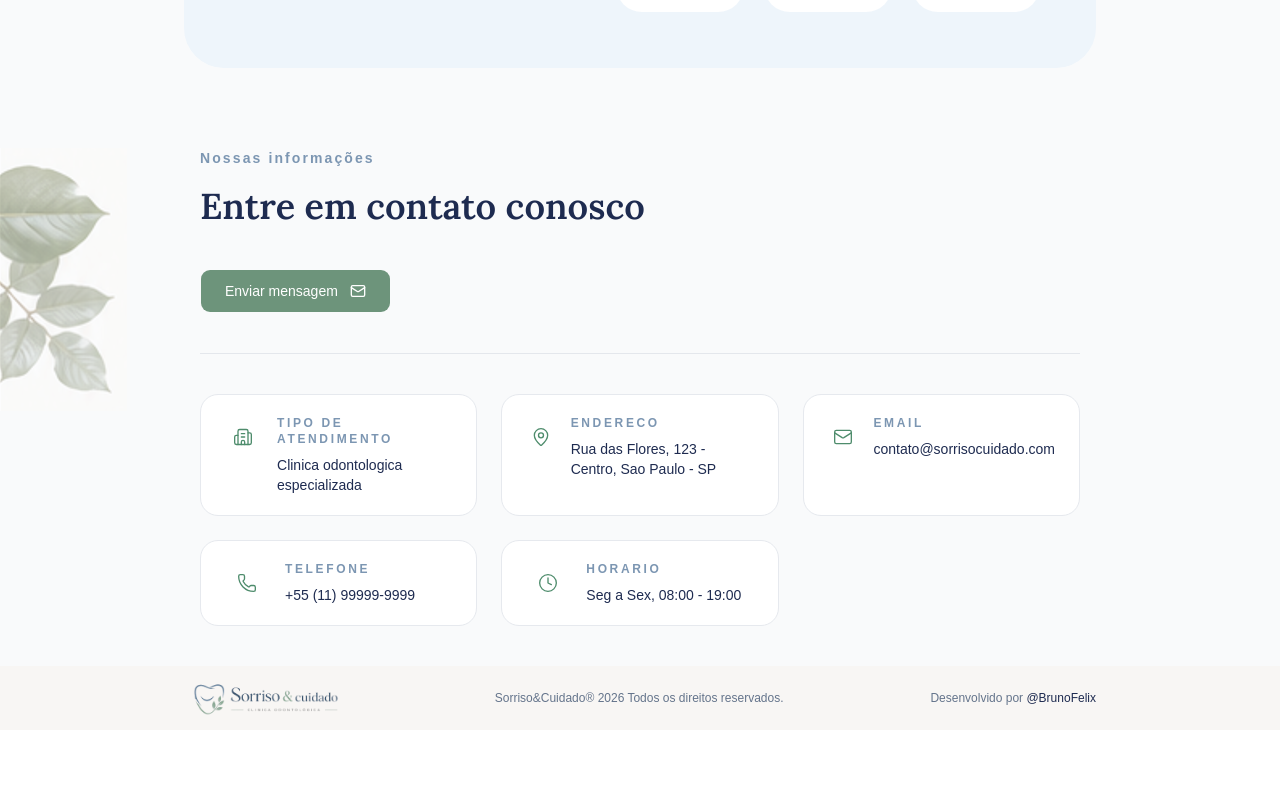
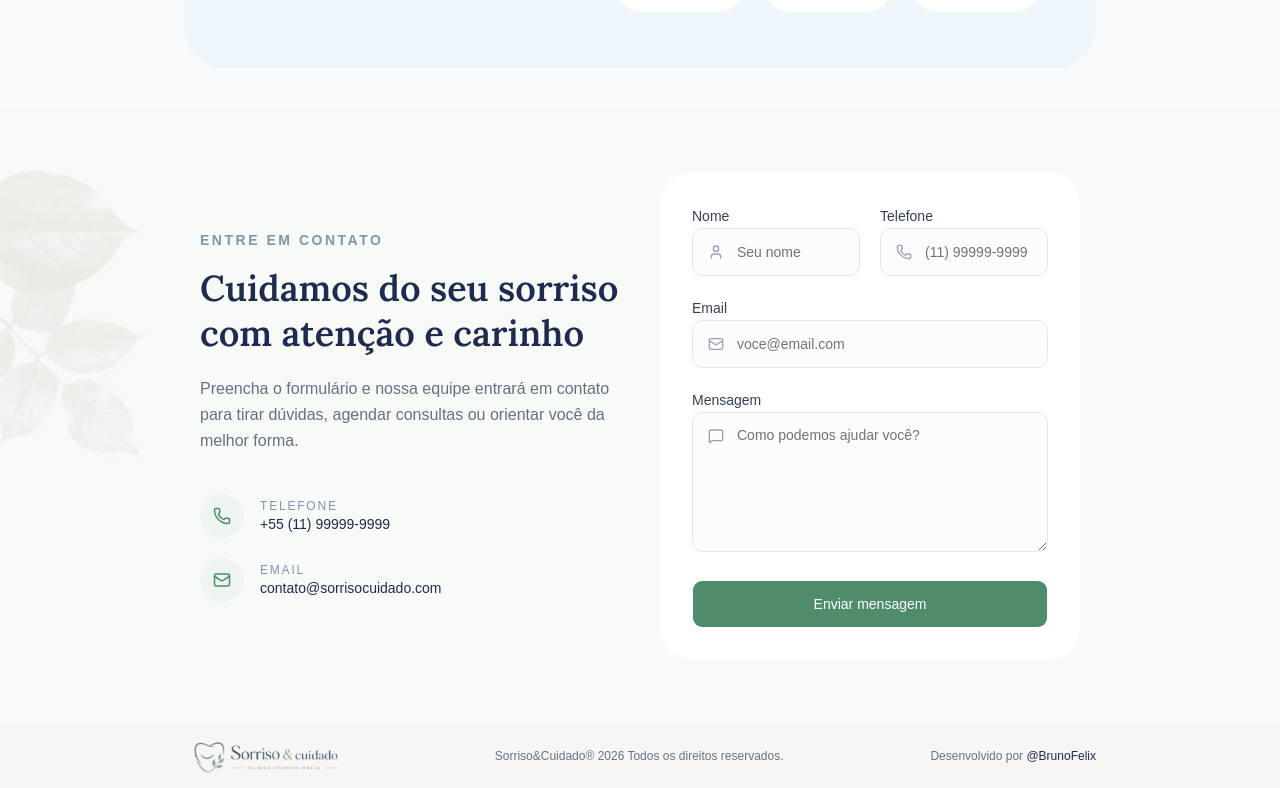
Before and after one commit to BrunoFelix1/portfolio-landing-page, a React (Vite) app: page / in a window 1280 px wide. Shown: the part 3023-3811 px from the top of the page. Before the commit the page ends 3753 px from the top, so only its background shows below. Built offline with nearby package versions, Linux system fonts and the light colour scheme; the HTML template or start-up script is replaced by a standard one.

Commit message:
feat: adding form to clinic info

```diff
--- a/src/components/ClinicInfo.tsx
+++ b/src/components/ClinicInfo.tsx
@@ -1,82 +1,146 @@
-import { MapPin, Mail, Phone, Clock, Building2 } from "lucide-react";
+import { Mail, Phone, User, MessageSquare } from "lucide-react";
 import { Button } from "./ui/button";
+import { Input } from "./ui/input";
+import { Textarea } from "./ui/textarea";
 import leaf from "@/assets/Leaf.png";
 
-const infoItems = [
-  {
-    id: "clinic-type",
-    title: "Tipo de atendimento",
-    value: "Clinica odontologica especializada",
-    icon: Building2,
-  },
-  {
-    id: "address",
-    title: "Endereco",
-    value: "Rua das Flores, 123 - Centro, Sao Paulo - SP",
-    icon: MapPin,
-  },
-  {
-    id: "email",
-    title: "Email",
-    value: "contato@sorrisocuidado.com",
-    icon: Mail,
-  },
-  {
-    id: "phone",
-    title: "Telefone",
-    value: "+55 (11) 99999-9999",
-    icon: Phone,
-  },
-  {
-    id: "hours",
-    title: "Horario",
-    value: "Seg a Sex, 08:00 - 19:00",
-    icon: Clock,
-  },
-];
+export default function ClinicContactForm() {
+  return (
+    <section className="relative overflow-hidden bg-[#f8faf8]  py-16 lg:px-50">
+      {/* Decorative Leaf */}
+      <img
+        src={leaf}
+        alt="Leaf"
+        className="absolute left-0 top-10 w-40 opacity-10"
+      />
 
-export default function ClinicInfo() {
-  return (
-    <section className="bg-[#f9fafb] px-4 py-10 lg:px-50">
-      <img src={leaf} alt="Leaf" className="absolute left-0 opacity-50" />
-      <div className="mx-auto">
-        <div className="flex flex-col gap-10 border-b border-[#e4e7ec] pb-10">
-          <div className="flex flex-col gap-4">
-            <span className="text-sm font-semibold  tracking-[0.15em] text-[#7c96b2]">
-              Nossas informações
+      <div className="mx-auto grid  gap-10 lg:grid-cols-2">
+        {/* Left Content */}
+        <div className="flex flex-col justify-center">
+          <span className="text-sm font-semibold tracking-[0.18em] text-[#7c96b2] uppercase">
+            Entre em contato
           </span>
-            <h2 className="max-w-2xl font-lora text-4xl font-semibold leading-tight text-[#1e2b50]">
-              Entre em contato conosco
+
+          <h2 className="mt-4 max-w-md font-lora text-4xl font-semibold leading-tight text-[#1e2b50]">
+            Cuidamos do seu sorriso com atenção e carinho
           </h2>
+
+          <p className="mt-5 max-w-lg text-base leading-relaxed text-[#667085]">
+            Preencha o formulário e nossa equipe entrará em contato para tirar
+            dúvidas, agendar consultas ou orientar você da melhor forma.
+          </p>
+
+          <div className="mt-10 flex flex-col gap-5">
+            <div className="flex items-center gap-4">
+              <div className="flex h-11 w-11 items-center justify-center rounded-full bg-[#eef5f0] text-[#4e8c6c]">
+                <Phone size={18} />
               </div>
 
-          <div className="flex flex-wrap gap-4">
-            <Button className="flex h-11 items-center gap-3 rounded-lg  bg-green text-white px-6 text-sm font-normal transition-all duration-300 hover:-translate-y-0.5 hover:cursor-pointer ">
-              Enviar mensagem
-              <Mail size={16} />
-            </Button>
+              <div>
+                <p className="text-xs uppercase tracking-[0.15em] text-[#7c96b2]">
+                  Telefone
+                </p>
+                <p className="text-sm font-medium text-[#1e2b50]">
+                  +55 (11) 99999-9999
+                </p>
               </div>
             </div>
 
-        <div className="mt-10 grid gap-6 md:grid-cols-2 lg:grid-cols-3">
-          {infoItems.map((item) => (
-            <div
-              key={item.id}
-              className="flex items-start gap-4 rounded-2xl border border-[#e6e9ee] bg-white px-6 py-5"
-            >
-              <div className="flex h-11 w-11 items-center justify-center rounded-full  text-[#4e8c6c]">
-                <item.icon size={20} strokeWidth={1.6} />
+            <div className="flex items-center gap-4">
+              <div className="flex h-11 w-11 items-center justify-center rounded-full bg-[#eef5f0] text-[#4e8c6c]">
+                <Mail size={18} />
               </div>
+
               <div>
-                <p className="text-xs font-semibold uppercase tracking-[0.22em] text-[#7c96b2]">
-                  {item.title}
+                <p className="text-xs uppercase tracking-[0.15em] text-[#7c96b2]">
+                  Email
                 </p>
-                <p className="mt-2 text-sm font-medium text-[#1e2b50]">
-                  {item.value}
+                <p className="text-sm font-medium text-[#1e2b50]">
+                  contato@sorrisocuidado.com
                 </p>
               </div>
             </div>
-          ))}
+          </div>
+        </div>
+
+        {/* Form Card */}
+        <div className="rounded-[32px] border-none bg-white/90 p-8  backdrop-blur">
+          <form className="flex flex-col gap-5">
+            <div className="grid gap-5 md:grid-cols-2">
+              <div className="space-y-2">
+                <span className="text-sm font-medium text-[#344054]">Nome</span>
+
+                <div className="relative">
+                  <User
+                    size={16}
+                    className="absolute left-4 top-1/2 -translate-y-1/2 text-[#98a2b3]"
+                  />
+
+                  <Input
+                    placeholder="Seu nome"
+                    className="h-12 rounded-lg border-[#e4e7ec] bg-[#fcfcfc] pl-11 focus-visible:ring-[#4e8c6c]"
+                  />
+                </div>
+              </div>
+
+              <div className="space-y-2">
+                <span className="text-sm font-medium text-[#344054]">
+                  Telefone
+                </span>
+
+                <div className="relative">
+                  <Phone
+                    size={16}
+                    className="absolute left-4 top-1/2 -translate-y-1/2 text-[#98a2b3]"
+                  />
+
+                  <Input
+                    placeholder="(11) 99999-9999"
+                    className="h-12 rounded-lg border-[#e4e7ec] bg-[#fcfcfc] pl-11 focus-visible:ring-[#4e8c6c]"
+                  />
+                </div>
+              </div>
+            </div>
+
+            <div className="space-y-2">
+              <span className="text-sm font-medium text-[#344054]">Email</span>
+
+              <div className="relative">
+                <Mail
+                  size={16}
+                  className="absolute left-4 top-1/2 -translate-y-1/2 text-[#98a2b3]"
+                />
+
+                <Input
+                  type="email"
+                  placeholder="voce@email.com"
+                  className="h-12 rounded-lg border-[#e4e7ec] bg-[#fcfcfc] pl-11 focus-visible:ring-[#4e8c6c]"
+                />
+              </div>
+            </div>
+
+            <div className="space-y-2">
+              <span className="text-sm font-medium text-[#344054]">
+                Mensagem
+              </span>
+
+              <div className="relative">
+                <MessageSquare
+                  size={16}
+                  className="absolute left-4 top-4 text-[#98a2b3]"
+                />
+
+                <Textarea
+                  placeholder="Como podemos ajudar você?"
+                  className="min-h-35 rounded-lg border-[#e4e7ec] bg-[#fcfcfc] pl-11 pt-3 focus-visible:ring-[#4e8c6c]"
+                />
+              </div>
+            </div>
+
+            <Button className="mt-2 h-12 rounded-lg bg-[#4e8c6c] text-sm font-medium text-white transition-all duration-300 hover:-translate-y-0.5 hover:bg-[#3f7459]">
+              Enviar mensagem
+            </Button>
+          </form>
         </div>
       </div>
     </section>
--- /dev/null
+++ b/src/components/ui/input.tsx
@@ -0,0 +1,19 @@
+import * as React from "react";
+
+import { cn } from "@/lib/utils";
+
+function Input({ className, type, ...props }: React.ComponentProps<"input">) {
+  return (
+    <input
+      type={type}
+      data-slot="input"
+      className={cn(
+        "h-8 w-full min-w-0 rounded-lg border  border-input bg-transparent px-2.5 py-1 text-base transition-colors duration-500 outline-none file:inline-flex file:h-6 file:border-0 file:bg-transparent file:text-sm file:font-medium file:text-foreground placeholder:text-muted-foreground focus-visible:border-ring focus-visible:ring focus-visible:ring-ring/10 disabled:pointer-events-none disabled:cursor-not-allowed disabled:bg-input/50 disabled:opacity-50 aria-invalid:border-destructive aria-invalid:ring-3 aria-invalid:ring-destructive/20 md:text-sm dark:bg-input/30 dark:disabled:bg-input/80 dark:aria-invalid:border-destructive/50 dark:aria-invalid:ring-destructive/40",
+        className,
+      )}
+      {...props}
+    />
+  );
+}
+
+export { Input };
--- /dev/null
+++ b/src/components/ui/textarea.tsx
@@ -0,0 +1,18 @@
+import * as React from "react";
+
+import { cn } from "@/lib/utils";
+
+function Textarea({ className, ...props }: React.ComponentProps<"textarea">) {
+  return (
+    <textarea
+      data-slot="textarea"
+      className={cn(
+        "flex field-sizing-content min-h-16 w-full rounded-lg border border-input bg-transparent  px-2.5 py-2 text-base transition-colors duration-500 outline-none placeholder:text-muted-foreground focus-visible:border-ring focus-visible:ring focus-visible:ring-ring/10 disabled:cursor-not-allowed disabled:bg-input/50 disabled:opacity-50 aria-invalid:border-destructive aria-invalid:ring-3 aria-invalid:ring-destructive/20 md:text-sm dark:bg-input/30 dark:disabled:bg-input/80 dark:aria-invalid:border-destructive/50 dark:aria-invalid:ring-destructive/40",
+        className,
+      )}
+      {...props}
+    />
+  );
+}
+
+export { Textarea };
```
Lines whose indentation alone changed are shown as unchanged.
